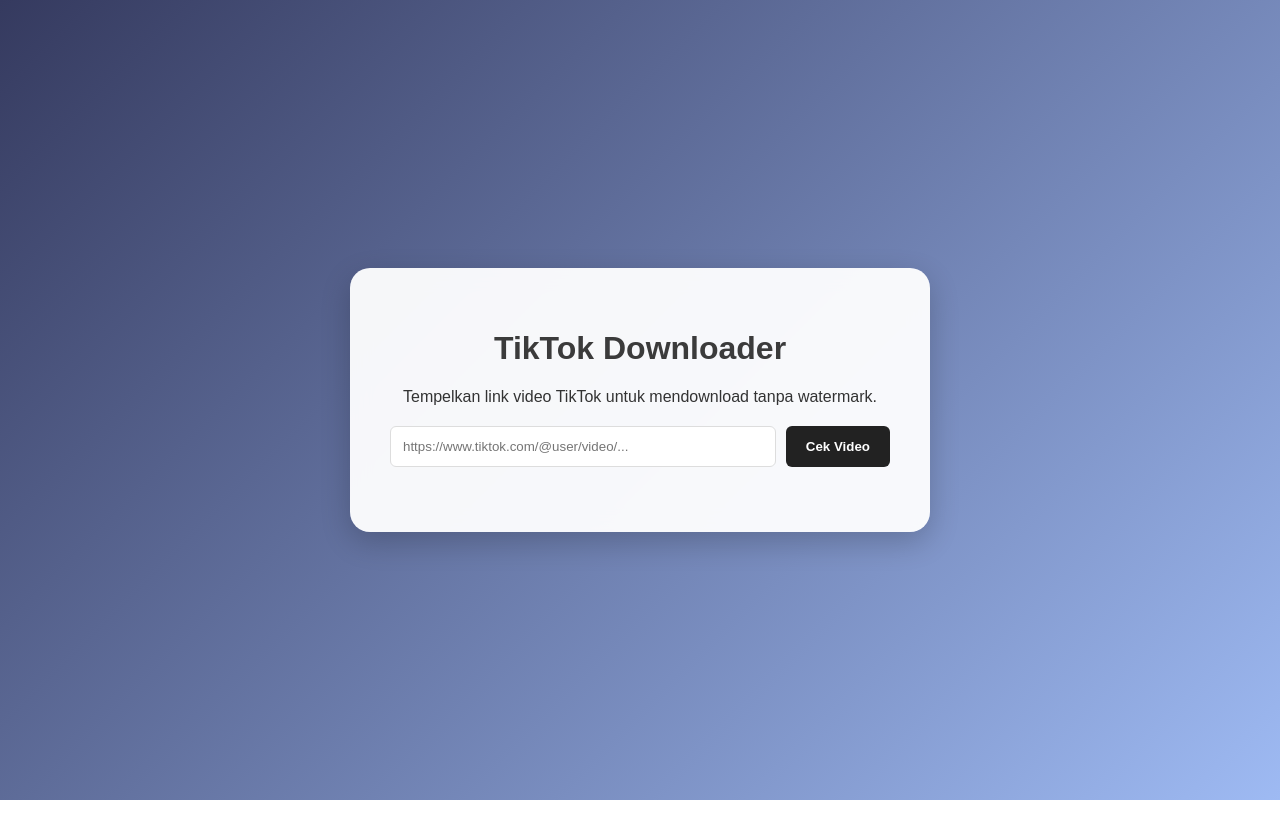
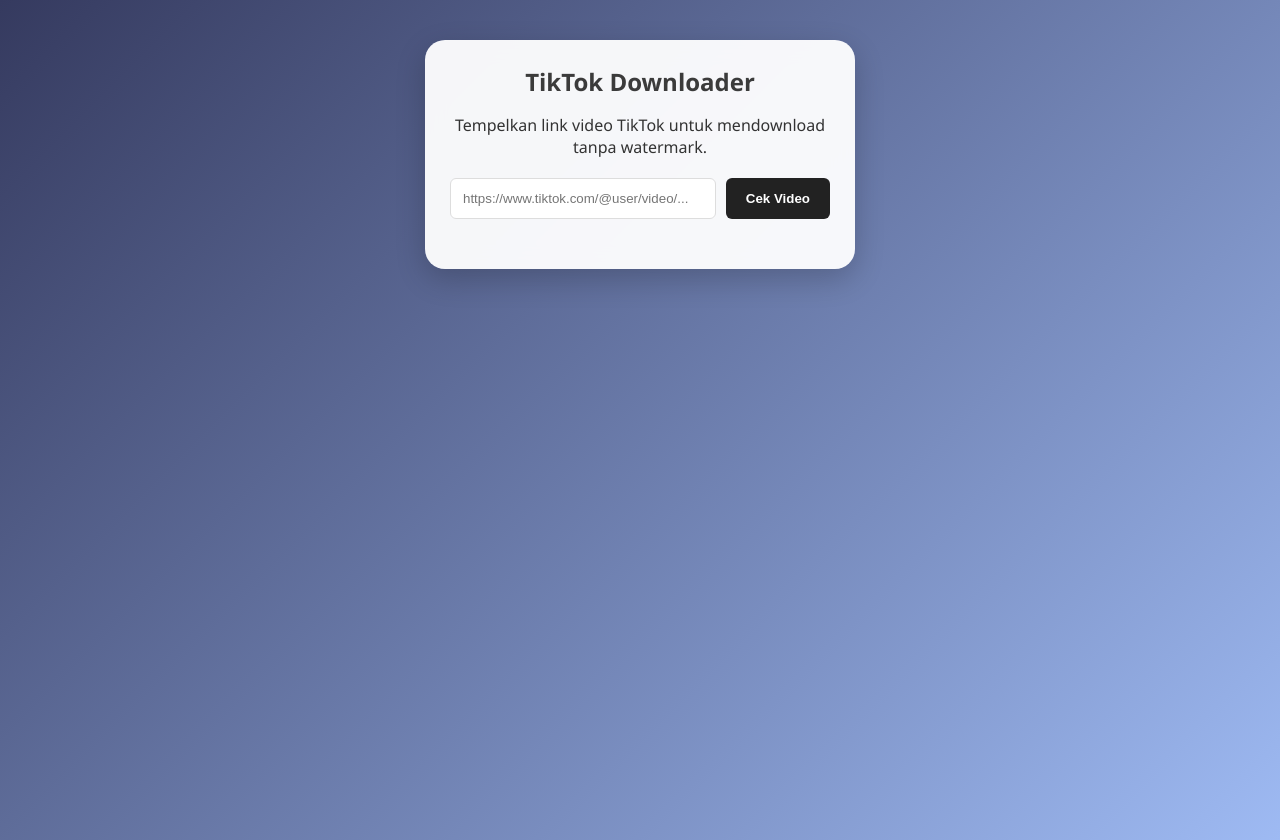
Before and after one commit to fqhgod/tiktok-downloader, a website: page index.html in a window 1280 px wide. Before the commit the page ends 800 px from the top, so only its background shows below. Drawn offline with Linux system fonts and the light colour scheme.

Commit message:
Update style.css

```diff
--- a/style.css
+++ b/style.css
@@ -1,26 +1,38 @@
-
-
-
 body {
     font-family: 'Segoe UI', Tahoma, Geneva, Verdana, sans-serif;
     display: flex;
     justify-content: center;
-    align-items: center;
+    /* Mengubah center ke flex-start agar posisi agak ke atas */
+    align-items: flex-start;
     height: 100vh;
     margin: 0;
+    /* Memberi jarak 5% dari atas layar */
+    padding-top: 5vh;
+    background: linear-gradient(135deg, #353a5f 0%, #9ebaf3 100%);
+    color: #333;
 }
 
 .container {
-    background: white;
-    padding: 30px;
-    border-radius: 12px;
-    box-shadow: 0 4px 15px rgba(0,0,0,0.1);
+    background: rgba(255, 255, 255, 0.95);
+    backdrop-filter: blur(10px);
+    /* Mengecilkan padding dari 40px ke 25px */
+    padding: 25px;
+    border-radius: 20px;
+    box-shadow: 0 10px 30px rgba(0,0,0,0.2);
     text-align: center;
     width: 90%;
-    max-width: 450px;
+    /* Mengecilkan lebar maksimal kontainer */
+    max-width: 380px;
 }
 
-h1 { color: #3b3b3b; }
+h1 {
+    color: #3b3b3b;
+    /* Mengecilkan ukuran tulisan judul */
+    font-size: 1.5rem;
+    margin-top: 0;
+}
+
+/* --- Sisanya tetap sama sesuai kode asli kamu --- */
 
 .input-group {
     margin: 20px 0;
@@ -65,29 +77,13 @@
     border-radius: 6px;
     margin-top: 10px;
 }
-/* Update style.css */
+
 :root {
     --primary: #356cc0;
     --secondary: #1d1d1d;
     --dark: #121212;
 }
 
-body {
-    background: linear-gradient(135deg, #353a5f 0%, #9ebaf3 100%);
-    color: #333;
-    font-family: 'Poppins', sans-serif;
-}
-
-.container {
-    max-width: 500px;
-    background: rgba(255, 255, 255, 0.95);
-    backdrop-filter: blur(10px);
-    border-radius: 20px;
-    padding: 40px;
-    box-shadow: 0 10px 30px rgba(0,0,0,0.2);
-}
-
-/* Animasi Spinner Loading */
 .loader {
     border: 4px solid #121212;
     border-top: 4px solid var(--primary);
```
